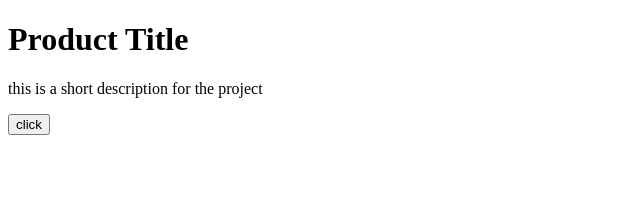
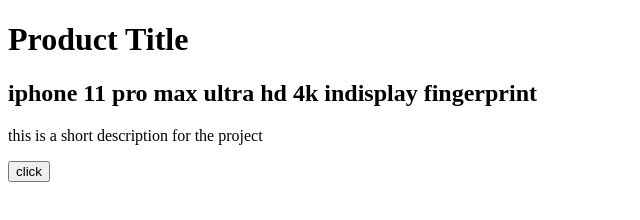
Before and after one commit to saikaushikcharykothapally-dev/prodmanagement, a plain HTML site: page index.html in a window 1280 px wide. Shown: the whole page, without its empty margins (0-640 px from the left). Drawn offline with Linux system fonts and the light colour scheme.

Commit message:
description added

```diff
--- a/index.html
+++ b/index.html
@@ -7,6 +7,7 @@
 </head>
 <body>
     <h1>Product Title</h1>
+    <h2>iphone 11 pro max ultra hd 4k indisplay fingerprint</h2>
     <p> this is a short description for the project</p>
     <button onclick=funcition()>click</button>
     <script>
```
